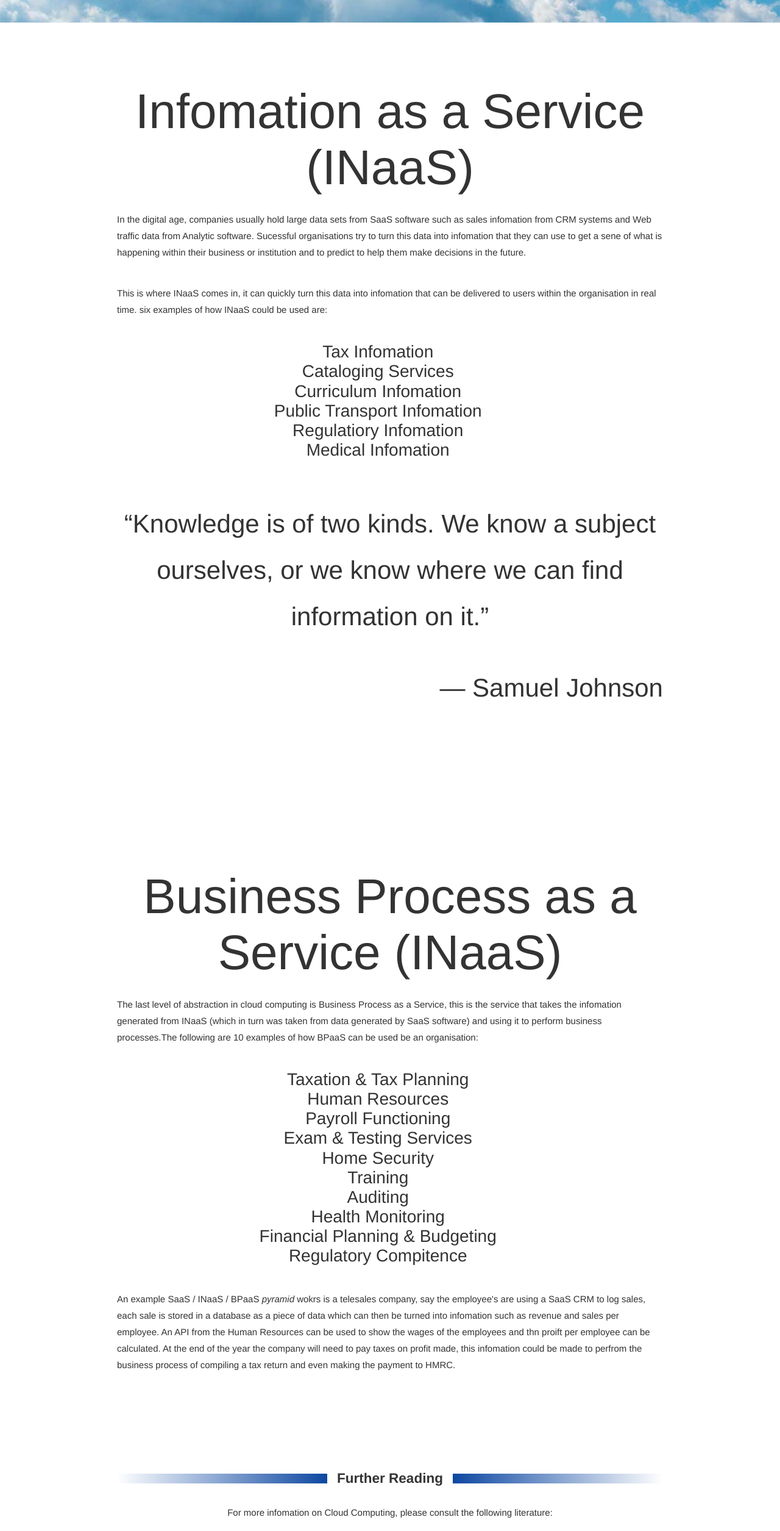
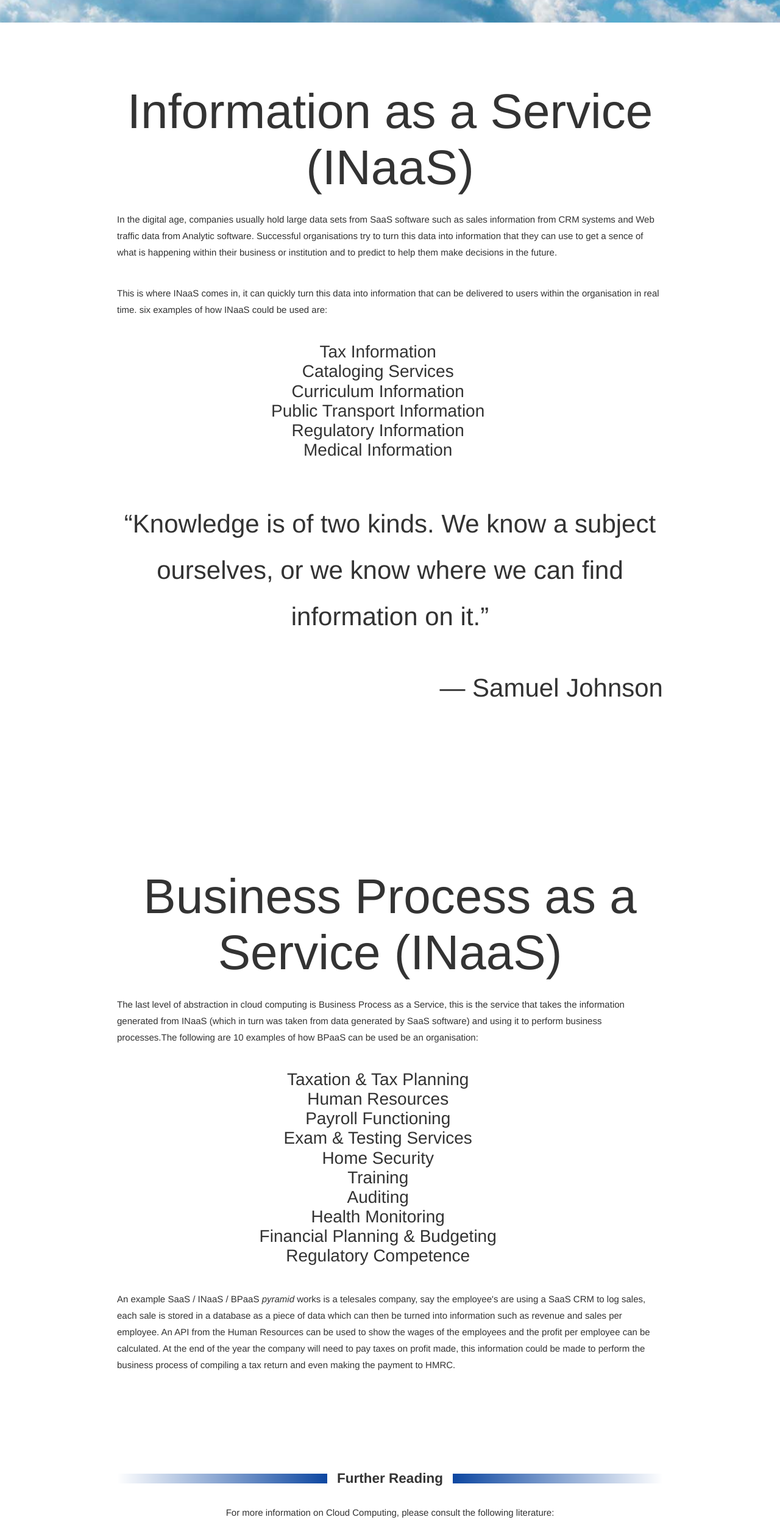
Before and after one commit to lukeminall/intro-to-is-website, a plain HTML site: page infomation-processes.html in a window 1280 px wide. Shown: the part 290-2800 px from the top of the page at 61% size. Drawn offline with Linux system fonts and the light colour scheme.

Commit message:
fixed typos

```diff
--- a/infomation-processes.html
+++ b/infomation-processes.html
@@ -41,16 +41,16 @@
   </section>
   <div class="wrapper">
     <article class="post">
-      <h2>Infomation as a Service (INaaS)</h2>
-      <p>In the digital age, companies usually hold large data sets from SaaS software such as sales infomation from CRM systems and Web traffic data from Analytic software. Sucessful organisations try to turn this data into infomation that they can use to get a sene of what is happening within their business or institution and to predict to help them make decisions in the future.</p>
-      <p>This is where INaaS comes in, it can quickly turn this data into infomation that can be delivered to users within the organisation in real time. six examples of how INaaS could be used are:</p>
+      <h2>Information as a Service (INaaS)</h2>
+      <p>In the digital age, companies usually hold large data sets from SaaS software such as sales information from CRM systems and Web traffic data from Analytic software. Successful organisations try to turn this data into information that they can use to get a sence of what is happening within their business or institution and to predict to help them make decisions in the future.</p>
+      <p>This is where INaaS comes in, it can quickly turn this data into information that can be delivered to users within the organisation in real time. six examples of how INaaS could be used are:</p>
       <ol>
-        <li>Tax Infomation</li>
+        <li>Tax Information</li>
         <li>Cataloging Services</li>
-        <li>Curriculum Infomation</li>
-        <li>Public Transport Infomation</li>
-        <li>Regulatiory Infomation</li>
-        <li>Medical Infomation</li>
+        <li>Curriculum Information</li>
+        <li>Public Transport Information</li>
+        <li>Regulatory Information</li>
+        <li>Medical Information</li>
       </ol>
       <blockquote>
         <p>“Knowledge is of two kinds. We know a subject ourselves, or we know where we can find information on it.”</p>
@@ -59,7 +59,7 @@
     </article>
     <article class="post">
       <h2>Business Process as a Service (INaaS)</h2>
-      <p>The last level of abstraction in cloud computing is Business Process as a Service, this is the service that takes the infomation generated from INaaS (which in turn was taken from data generated by SaaS software) and using it to perform business processes.The following are 10 examples of how BPaaS can be used be an organisation:</p>
+      <p>The last level of abstraction in cloud computing is Business Process as a Service, this is the service that takes the information generated from INaaS (which in turn was taken from data generated by SaaS software) and using it to perform business processes.The following are 10 examples of how BPaaS can be used be an organisation:</p>
       <ol>
         <li>Taxation &amp; Tax Planning</li>
         <li>Human Resources</li>
@@ -70,15 +70,15 @@
         <li>Auditing</li>
         <li>Health Monitoring</li>
         <li>Financial Planning &amp; Budgeting</li>
-        <li>Regulatory Compitence</li>
+        <li>Regulatory Competence</li>
       </ol>
-      <p>An example SaaS / INaaS / BPaaS <em>pyramid</em> wokrs is a telesales company, say the employee's are using a SaaS CRM to log sales, each sale is stored in a database as a piece of data which can then be turned into infomation such as revenue and sales per employee. An API from the Human Resources can be used to show the wages of the employees and thn proift per employee can be calculated. At the end of the year the company will need to pay taxes on profit made, this infomation could be made to perfrom the business process of compiling a tax return and even making the payment to HMRC.</p>
+      <p>An example SaaS / INaaS / BPaaS <em>pyramid</em> works is a telesales company, say the employee's are using a SaaS CRM to log sales, each sale is stored in a database as a piece of data which can then be turned into information such as revenue and sales per employee. An API from the Human Resources can be used to show the wages of the employees and the profit per employee can be calculated. At the end of the year the company will need to pay taxes on profit made, this information could be made to perform the business process of compiling a tax return and even making the payment to HMRC.</p>
     </article>
   </div>
   <footer>
     <div class="wrapper">
       <h2 class="features-header">Further Reading</h2>
-      <p>For more infomation on Cloud Computing, please consult the following literature:</p>
+      <p>For more information on Cloud Computing, please consult the following literature:</p>
       <ul>
         <li><a href="https://www.forbes.com/sites/joemckendrick/2013/03/24/10-quotes-on-cloud-computing-that-really-say-it-all/#2d7b96b67f6c" target="_blank">10 Quotes on Cloud Computing That Really Say it All</a></li>
         <li><a href="https://mitpress.mit.edu/books/cloud-computing" target="_blank">Cloud Computing From The MIT Press Essential Knowledge Series</a></li>
```
Also changed, not shown: index.html (+11 -11 lines), infrastructure-platform.html (+8 -8 lines).
